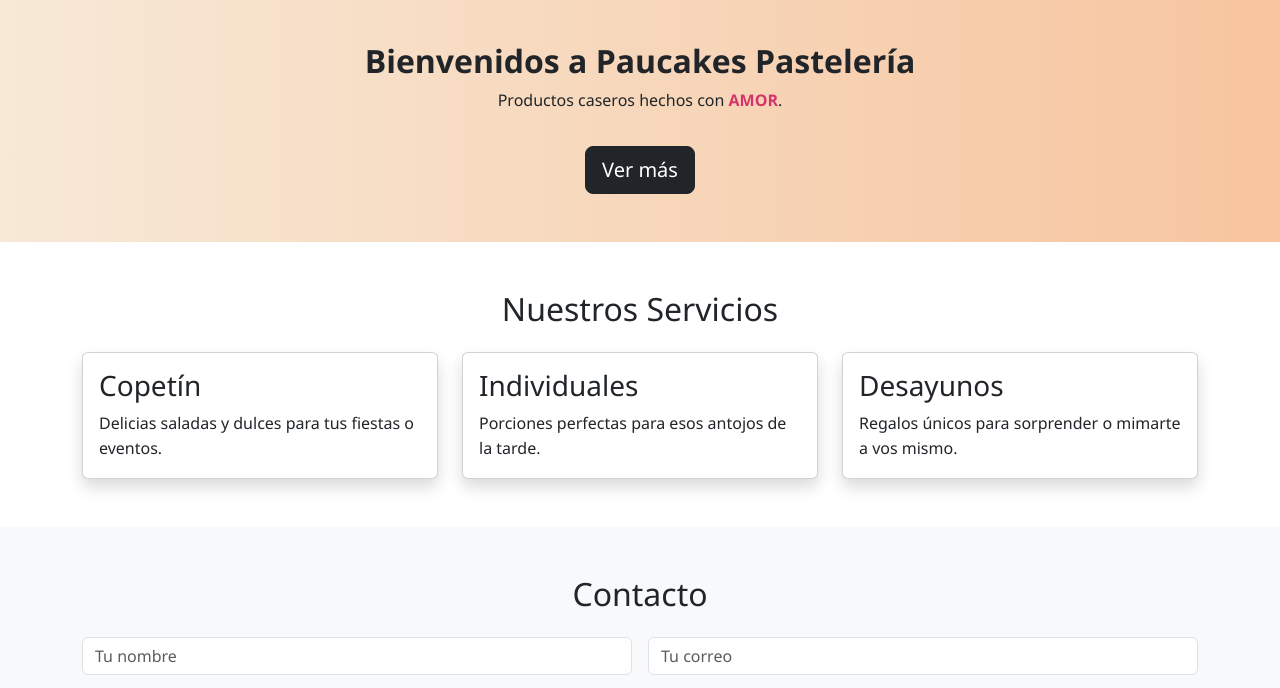
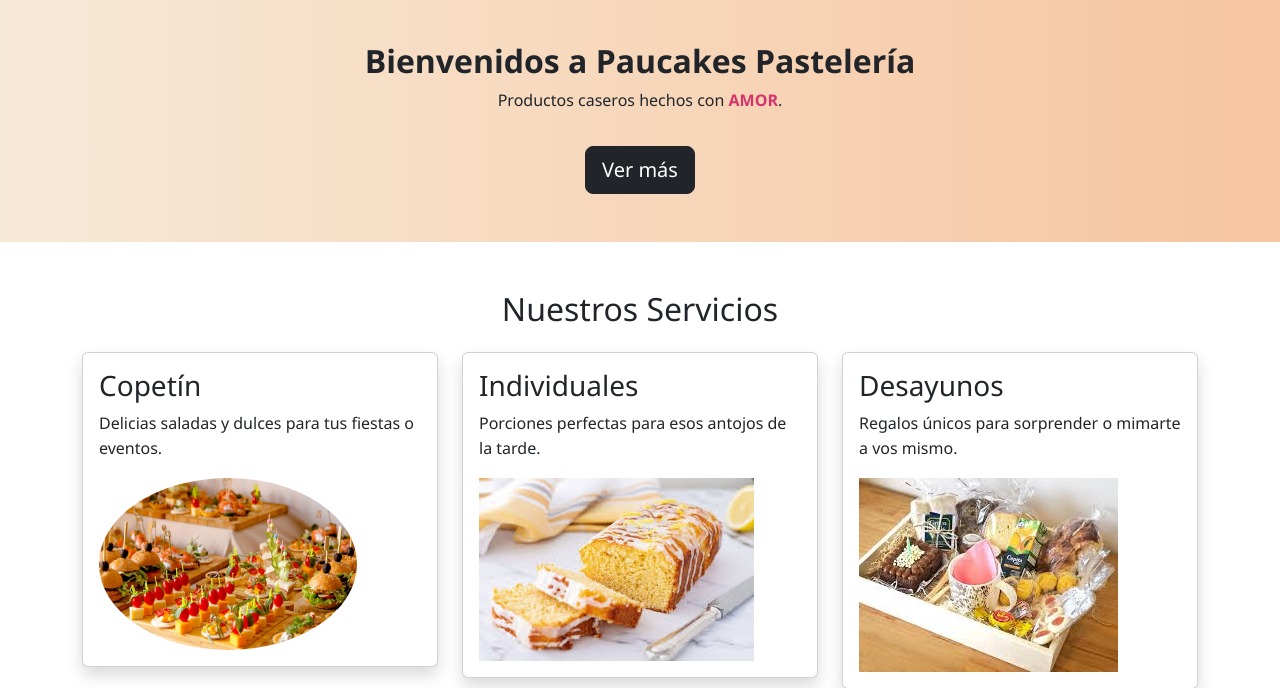
Before and after one commit to Leogobbi95/paucackespasteleria, a plain HTML site: page Semanatres/PAGINA PRINCIPAL.html in a window 1280 px wide. Shown: the part 99-787 px from the top of the page. Drawn offline with nearby package versions, Linux system fonts and the light colour scheme.

Commit message:
3cer commit

```diff
--- a/Semanatres/PAGINA PRINCIPAL.html
+++ b/Semanatres/PAGINA PRINCIPAL.html
@@ -46,6 +46,7 @@
             <div class="card-body">
               <h3 class="card-title">Copetín</h3>
               <p class="card-text">Delicias saladas y dulces para tus fiestas o eventos.</p>
+              <img src="img/copetin.jpg" alt="copetin" class="copetin me-3">
             </div>
           </article>
         </div>
@@ -54,6 +55,7 @@
             <div class="card-body">
               <h3 class="card-title">Individuales</h3>
               <p class="card-text">Porciones perfectas para esos antojos de la tarde.</p>
+              <img src="img/budin.jpg" alt="budin" class="budin">
             </div>
           </article>
         </div>
@@ -62,6 +64,7 @@
             <div class="card-body">
               <h3 class="card-title">Desayunos</h3>
               <p class="card-text">Regalos únicos para sorprender o mimarte a vos mismo.</p>
+              <img src="img/desayuno.jpg" alt="">
             </div>
           </article>
         </div>
--- a/Semanatres/main.css
+++ b/Semanatres/main.css
@@ -9,6 +9,12 @@ body {
   width: 60px;
   height: auto;
   border-radius: 50%;
+}
+/*copetin*/
+.copetin {
+    width: 80%;
+  height: auto;
+  border-radius: 100%;
 }
 
 /* Hero */
```
Also changed, not shown: Semanatres/img/budin.jpg (added), Semanatres/img/copetin dulce.jpg (added), Semanatres/img/copetin.jpg (added), Semanatres/img/desayuno.jpg (added), Semanatres/img/torta.jpg (added), Semanatres/img/torta2.jpg (added).
